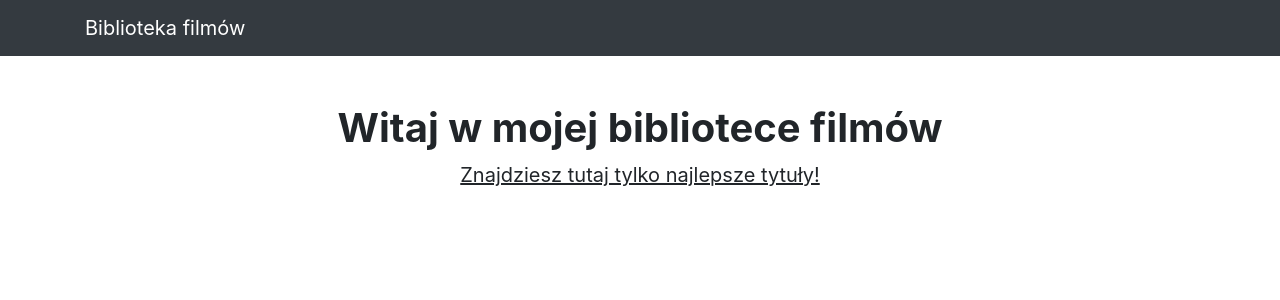
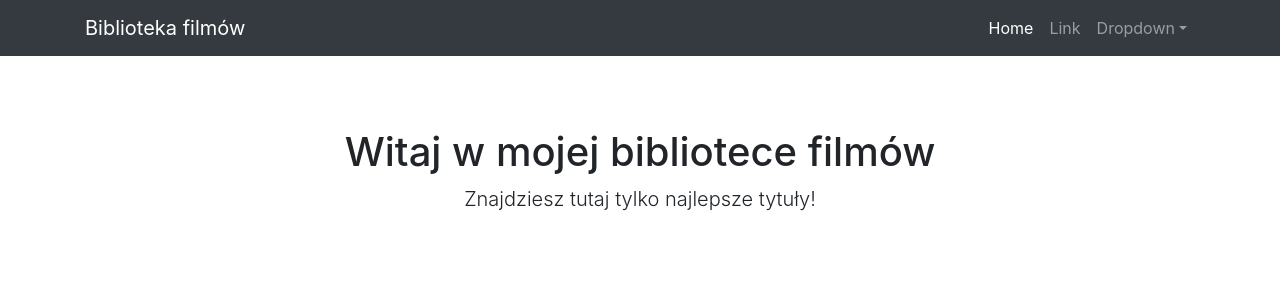
Before and after one commit to D-LaN87/movies_calogue, a Flask app: page / in a window 1280 px wide. Shown: the top 300 px of the page. Run offline with Flask 2, Linux system fonts and the light colour scheme; data that the repository does not hold is empty; some libraries are stand-ins or nearby versions.

Commit message:
Uploading correct files

```diff
--- a/movies_calogue/main.py
+++ b/movies_calogue/main.py
@@ -11,15 +11,10 @@ def homepage():
     try:
         response = requests.get(API_URL)
         response.raise_for_status()
-        print("Status odpowiedzi:", response.status_code)
-        print("Pełna odpowiedź JSON:", response.json())
-
         movies = response.json().get('results', [])
     except Exception as e:
         print(f"Błąd pobierania filmów: {e}")
         movies = []
-
-    print("Lista filmów:", movies)
     return render_template("homepage.html", movies=movies)
 
 if __name__ == '__main__':
--- a/movies_calogue/templates/homepage.html
+++ b/movies_calogue/templates/homepage.html
@@ -4,9 +4,10 @@
 
 <div class="row">
     <div class="col-lg-12 text-center">
-       <h1 class="mt-5"><b>Witaj w mojej bibliotece filmów</b></h1>
-       <p class="lead"><u><b>Znajdziesz tutaj tylko najlepsze tytuły!</b></u></p>
+        <h1 class="mt-5">Witaj w mojej bibliotece filmów</h1>
+        <p class="lead">Znajdziesz tutaj tylko najlepsze tytuły!</p>
     </div>
+
     {% for movie in movies %}
     <div class="col-lg-3 col-md-6 mb-4">
         <div class="card h-100">
@@ -15,7 +16,7 @@
                 <h4 class="card-title">{{ movie['title'] }}</h4>
             </div>
             <div class="card-footer text-center">
-               <a href="{{ movie['details_url'] }}" class="btn btn-primary">Pokaż więcej</a>
+                <a href="#" class="btn btn-primary">Pokaż więcej</a>
             </div>
         </div>
     </div>
--- a/movies_calogue/templates/index.html
+++ b/movies_calogue/templates/index.html
@@ -1,5 +1,5 @@
 <!DOCTYPE html>
-<html lang="en">
+<html lang="pl">
     <head>
         <meta charset="utf-8">
         <meta name="viewport" content="width=device-width, initial-scale=1, shrink-to-fit=no">
@@ -14,18 +14,35 @@
         <nav class="navbar navbar-expand-lg navbar-dark bg-dark">
             <div class="container">
                 <a class="navbar-brand" href="#">Biblioteka filmów</a>
-                <button class="navbar-toggler" type="button" data-bs-toggle="collapse" data-bs-target="#navbarSupportedContent" aria-controls="navbarSupportedContent" aria-expanded="false" aria-label="Toggle navigation">
+                <button class="navbar-toggler" type="button" data-toggle="collapse" data-target="#navbarSupportedContent" aria-controls="navbarSupportedContent" aria-expanded="false" aria-label="Toggle navigation">
                     <span class="navbar-toggler-icon"></span>
                 </button>
+                <div class="collapse navbar-collapse" id="navbarSupportedContent">
+                    <ul class="navbar-nav ml-auto">
+                        <li class="nav-item"><a class="nav-link active" aria-current="page" href="#">Home</a></li>
+                        <li class="nav-item"><a class="nav-link" href="#">Link</a></li>
+                        <li class="nav-item dropdown">
+                            <a class="nav-link dropdown-toggle" id="navbarDropdown" href="#" role="button" data-toggle="dropdown" aria-haspopup="true" aria-expanded="false">Dropdown</a>
+                            <div class="dropdown-menu dropdown-menu-right" aria-labelledby="navbarDropdown">
+                                <a class="dropdown-item" href="#">Action</a>
+                                <a class="dropdown-item" href="#">Another action</a>
+                                <div class="dropdown-divider"></div>
+                                <a class="dropdown-item" href="#">Something else here</a>
+                            </div>
+                        </li>
+                    </ul>
+                </div>
+            </div>
+        </nav>
 
-        </nav>
-        <!-- Page content-->
-        <div class="container">
+        <!-- Page content -->
+        <div class="container my-4">
             {% block content %}
             {% endblock %}
         </div>
+
         <!-- Bootstrap core JavaScript -->
         <script src="https://code.jquery.com/jquery-3.3.1.slim.min.js"></script>
-        <script src="https://cdn.jsdelivr.net/npm/bootstrap@4.3.1/dist/js/bootstrap.bundle.min.js"></script>
+        <script src="https://stackpath.bootstrapcdn.com/bootstrap/4.3.1/js/bootstrap.bundle.min.js"></script>
     </body>
 </html>
```
Lines whose indentation alone changed are shown as unchanged.
